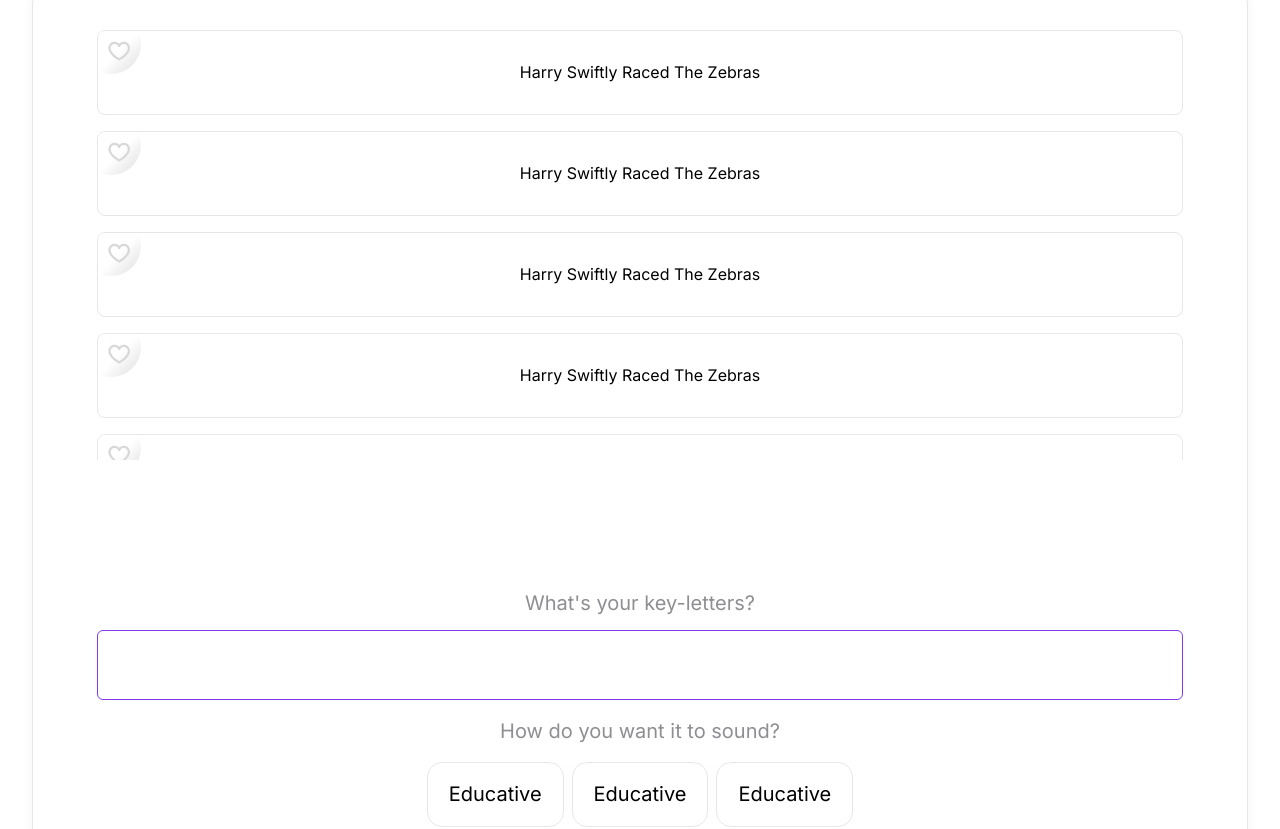
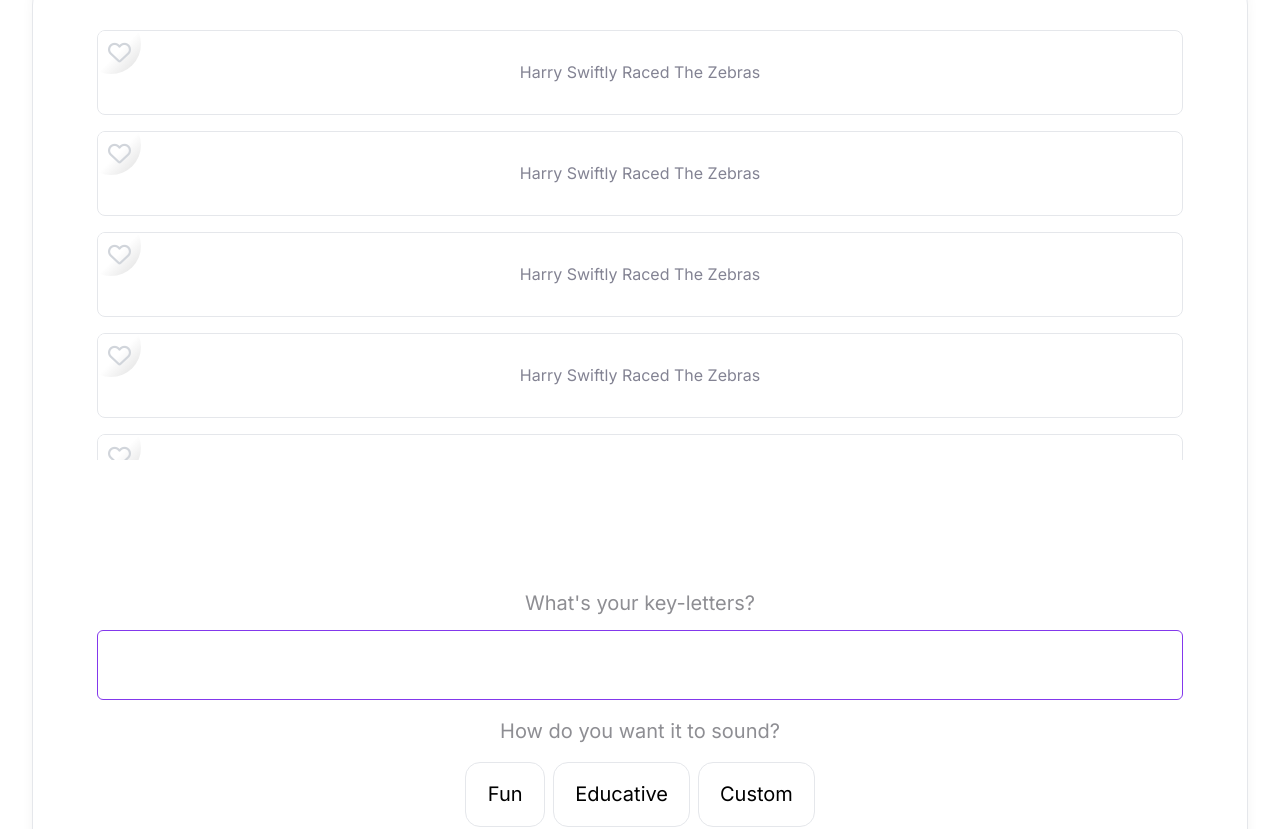
Before and after one commit to abdullah43577/mnemonics, a React (Vite) app in the folder Client/: page / in a window 1280 px wide. Shown: the part 391-1220 px from the top of the page. Built offline with nearby package versions, Linux system fonts and the light colour scheme; a web font is replaced by a local one.

Commit message:
made some UI fixes

```diff
--- a/Client/src/components/Pages/Homepage/Generator.jsx
+++ b/Client/src/components/Pages/Homepage/Generator.jsx
@@ -13,7 +13,10 @@ export default function Generator() {
 
   const handleGeneratedMnemoClick = function (element) {
     const mnemo = document.querySelector(`.${element}`);
+    const icon = document.querySelector(`.${element} .fa-heart`);
     mnemo.classList.toggle('active');
+    icon.classList.toggle('fa-regular');
+    icon.classList.toggle('fa-solid');
   };
 
   return (
@@ -28,11 +31,11 @@ export default function Generator() {
           <p className="text-[#8E8E93] text-[20px] py-4">How do you want it to sound?</p>
 
           <div className="flex items-center gap-2 xl:gap-4 justify-center lg:text-xl">
-            <div className="border border-gray-200 rounded-[15px] px-[21px] py-[19px] h-[65px] flex items-center justify-center xl:p-4 cursor-pointer">Educative</div>
+            <div className="border border-gray-200 rounded-[15px] py-[19px] px-[10px] lg:px-[21px] lg:py-[19px] lg:h-[65px] flex items-center justify-center xl:p-4 cursor-pointer min-w-[80px]">Fun</div>
 
-            <div className="border border-gray-200 rounded-[15px] px-[21px] py-[19px] h-[65px] flex items-center justify-center xl:p-4 cursor-pointer">Educative</div>
+            <div className="border border-gray-200 rounded-[15px] py-[19px] px-[10px] lg:px-[21px] lg:py-[19px] lg:h-[65px] flex items-center justify-center xl:p-4 cursor-pointer min-w-[80px]">Educative</div>
 
-            <div className="border border-gray-200 rounded-[15px] px-[21px] py-[19px] h-[65px] flex items-center justify-center xl:p-4 cursor-pointer">Educative</div>
+            <div className="border border-gray-200 rounded-[15px] py-[19px] px-[10px] lg:px-[21px] lg:py-[19px] lg:h-[65px] flex items-center justify-center xl:p-4 cursor-pointer min-w-[80px]">Custom</div>
           </div>
         </div>
 
@@ -79,13 +82,9 @@ export default function Generator() {
                 </defs>
               </svg>
 
-              <svg className="absolute top-[10px] left-[10px]" width="23" height="20" viewBox="0 0 23 20" fill="none" xmlns="http://www.w3.org/2000/svg">
-                <path
-                  d="M15.8828 0.824951C13.9994 0.824951 12.3278 1.56839 11.1953 2.8462C10.0628 1.56839 8.39125 0.824951 6.50781 0.824951C4.8674 0.826936 3.29473 1.47947 2.13478 2.63942C0.97483 3.79937 0.322297 5.37203 0.320312 7.01245C0.320313 13.7943 10.24 19.2131 10.6619 19.4409C10.8258 19.5292 11.0091 19.5754 11.1953 19.5754C11.3815 19.5754 11.5648 19.5292 11.7288 19.4409C12.1506 19.2131 22.0703 13.7943 22.0703 7.01245C22.0683 5.37203 21.4158 3.79937 20.2558 2.63942C19.0959 1.47947 17.5232 0.826936 15.8828 0.824951ZM15.3681 14.1712C14.0624 15.2792 12.6667 16.2764 11.1953 17.1525C9.72396 16.2764 8.32819 15.2792 7.0225 14.1712C4.99094 12.4284 2.57031 9.77058 2.57031 7.01245C2.57031 5.96816 2.98516 4.96664 3.72358 4.22822C4.462 3.48979 5.46352 3.07495 6.50781 3.07495C8.17656 3.07495 9.57344 3.9562 10.1538 5.37558C10.2382 5.58249 10.3824 5.75956 10.5679 5.8842C10.7534 6.00884 10.9718 6.0754 11.1953 6.0754C11.4188 6.0754 11.6372 6.00884 11.8227 5.8842C12.0082 5.75956 12.1524 5.58249 12.2369 5.37558C12.8172 3.9562 14.2141 3.07495 15.8828 3.07495C16.9271 3.07495 17.9286 3.48979 18.667 4.22822C19.4055 4.96664 19.8203 5.96816 19.8203 7.01245C19.8203 9.77058 17.3997 12.4284 15.3681 14.1712Z"
-                  fill="#D8D8D8"
-                />
-              </svg>
-              <span>Harry Swiftly Raced The Zebras</span>
+              <i className="fa-regular fa-heart text-[23px] text-gray-300 absolute top-[10px] left-[10px]"></i>
+
+              <span className="text-[#838393]">Harry Swiftly Raced The Zebras</span>
             </div>
           ))}
         </div>
--- a/Client/src/styles/index.css
+++ b/Client/src/styles/index.css
@@ -85,9 +85,9 @@ nav ul a.active span {
   border-radius: 8px;
 }
 
-.generated_mnemo.active svg path {
+/* .generated_mnemo.active svg path {
   fill: red;
-}
+} */
 
 .plus {
   background: linear-gradient(to right, #8338ec, #cb38e7);
@@ -119,7 +119,8 @@ nav ul a.active span {
 }
 
 .fa-google,
-.fa-apple {
+.fa-apple,
+.generated_mnemo.active .fa-heart {
   background: linear-gradient(to right, #8338ec, #cb38e7);
   background-clip: text;
   -webkit-text-fill-color: transparent;
```
Also changed, not shown: 5 other files (tests, documents, lock files or other folders).
